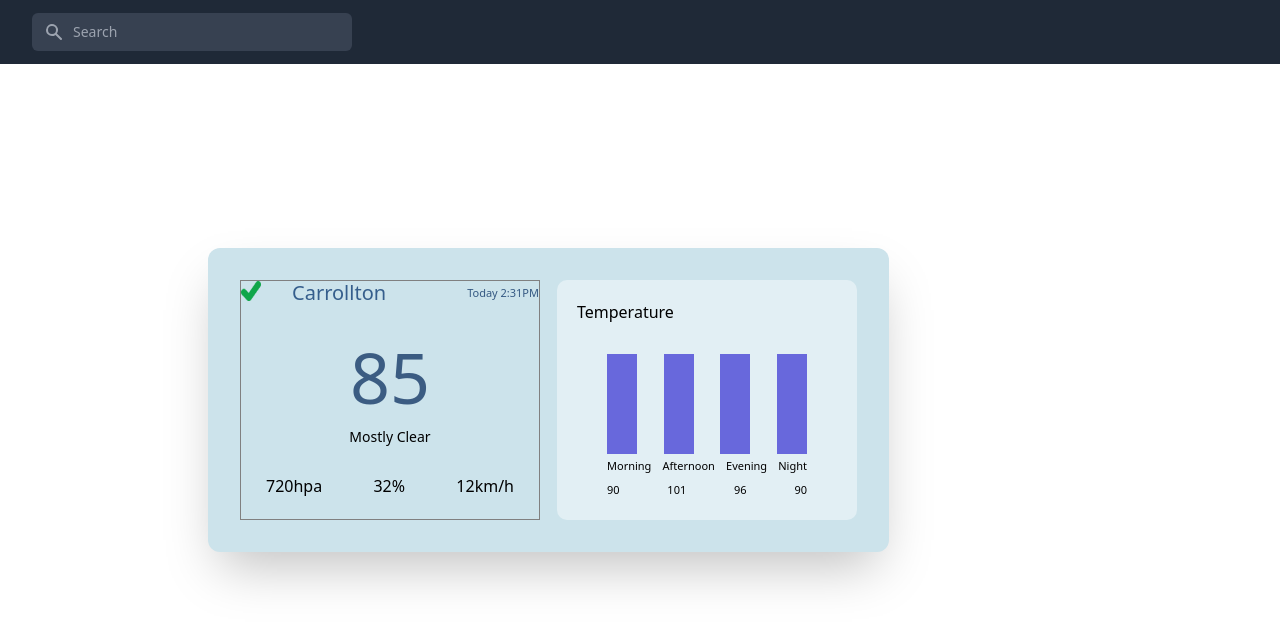
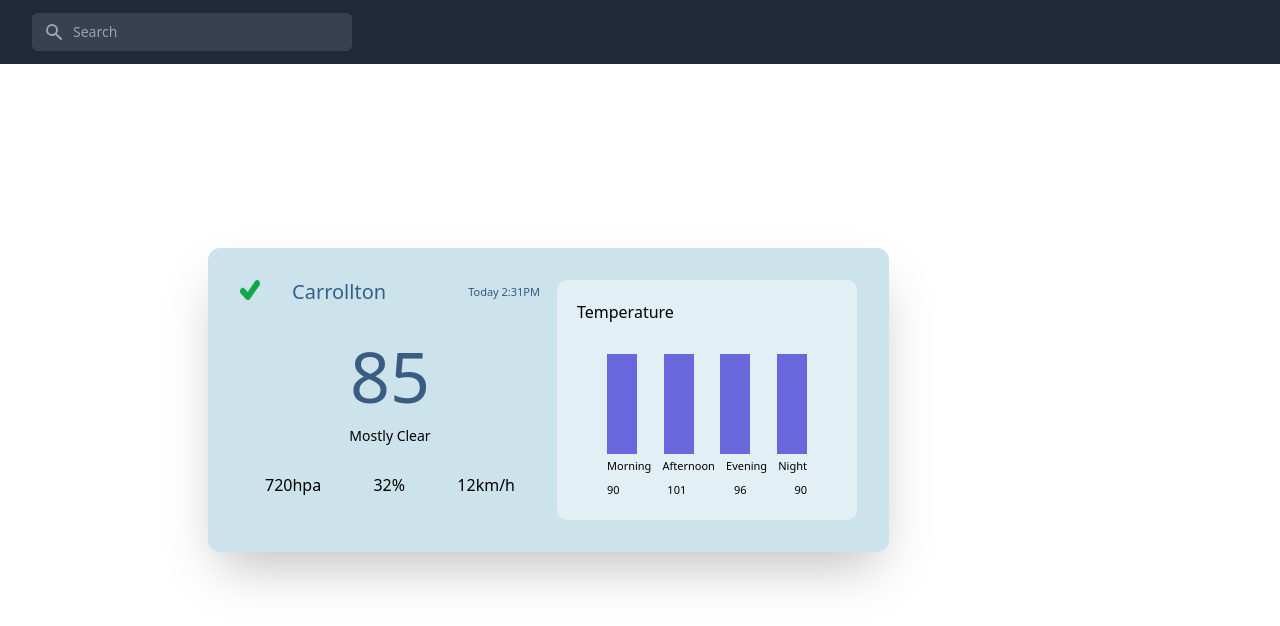
Before and after one commit to William-Kirk/JavaScriptProject, a website: page weather.html in a window 1280 px wide. Drawn offline with Linux system fonts and the light colour scheme.

Commit message:
got rid of border in weather

```diff
--- a/weather.html
+++ b/weather.html
@@ -42,7 +42,7 @@
           <div class="flex text-base text-left transform transition w-full md:max-w-2xl md:px-4 md:my-8 lg:max-w-4xl">
             <div style="border-radius:12px;background-color:rgb(204, 227, 235)" class="relative flex items-center px-4 pt-14 pb-8 shadow-2xl sm:px-6 sm:pt-8 md:p-6 lg:p-8">
               <div style="margin: 0 auto;"class="flex">
-                <div style="width: 300px; height:240px;border: solid gray 1px;" class="">
+                <div style="width: 300px; height:240px;" class="">
                   <div class="flex justify-between">
                     <img style="width:20px; height:20px;"src="./resources/Images/images-removebg-preview.png" alt="">
                     <h1 style="margin-right: 50px; font-size: 20px; color:rgb(53, 94, 140)">Carrollton</h1>
```
